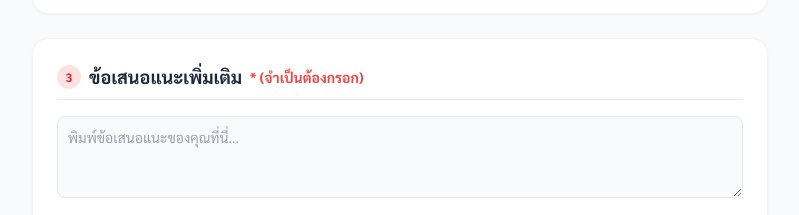
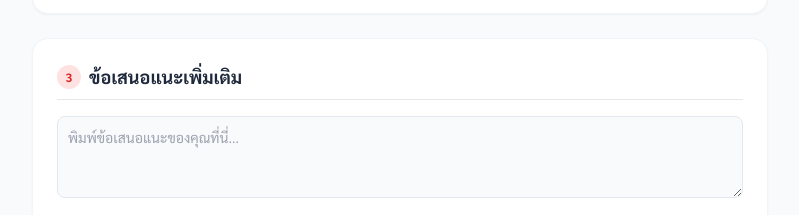
Before and after one commit to oxyfight/-BLS, a plain HTML site: page index.html in a window 1280 px wide. Shown: the part 1336-1551 px from the top of the page, without its empty margins (240-1039 px from the left). Drawn offline with nearby package versions, Linux system fonts and the light colour scheme.

Commit message:
Update index.html

```diff
--- a/index.html
+++ b/index.html
@@ -149,7 +149,7 @@
       <div class="bg-white rounded-2xl p-6 shadow-sm border border-slate-100 space-y-4">
         <h2 class="text-lg font-bold text-slate-800 border-b pb-2 flex items-center gap-2">
           <span class="flex items-center justify-center w-6 h-6 rounded-full bg-red-100 text-red-600 text-xs font-bold">3</span>
-          ข้อเสนอแนะเพิ่มเติม <span class="text-red-500 text-sm">* (จำเป็นต้องกรอก)</span>
+          ข้อเสนอแนะเพิ่มเติม <span class="text-red-500 text-sm"></span>
         </h2>
         <textarea name="suggestion" required rows="3" placeholder="พิมพ์ข้อเสนอแนะของคุณที่นี่..." class="w-full rounded-lg border-slate-200 p-2.5 text-sm bg-slate-50 border focus:ring-2 focus:ring-red-500 focus:outline-none"></textarea>
       </div>
```
